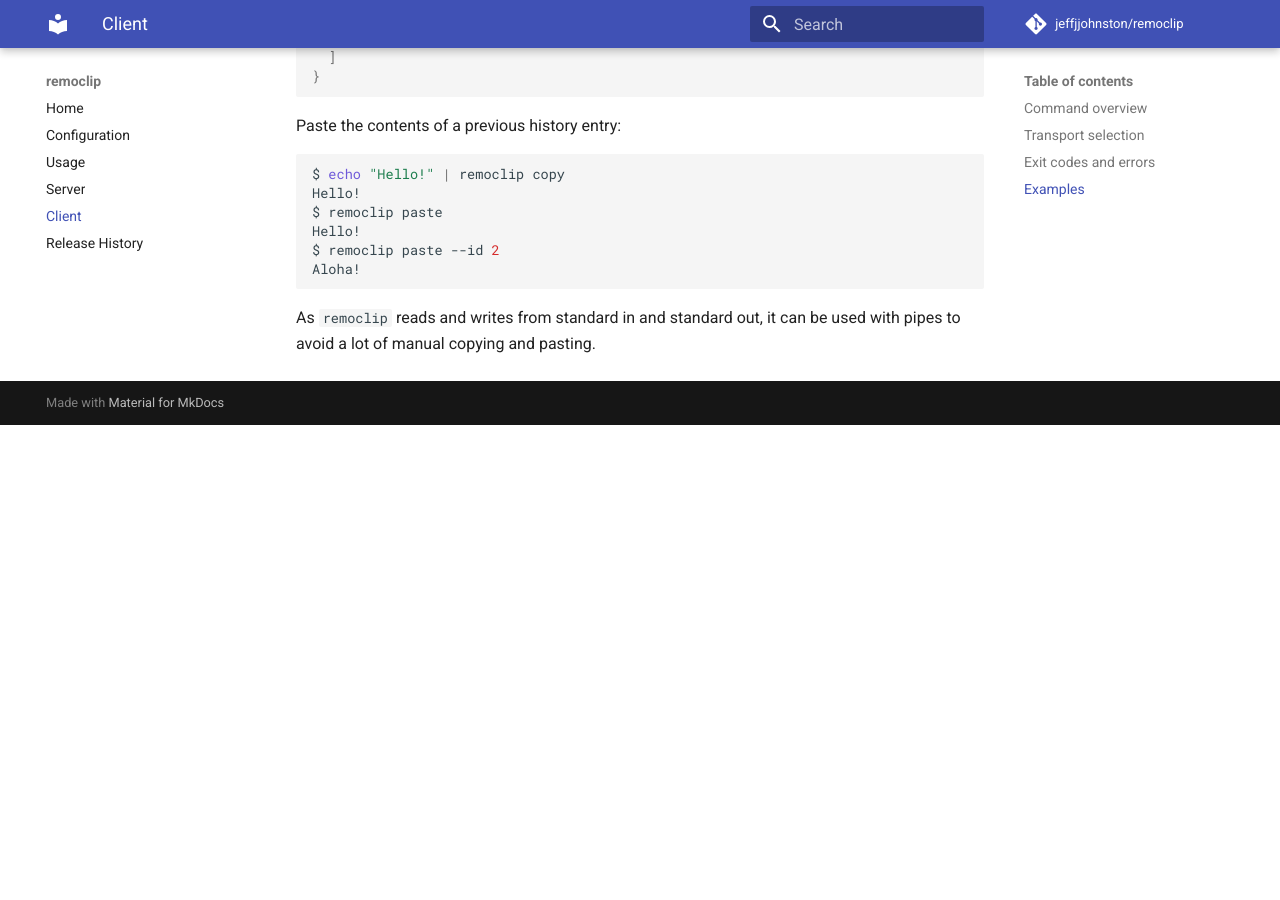
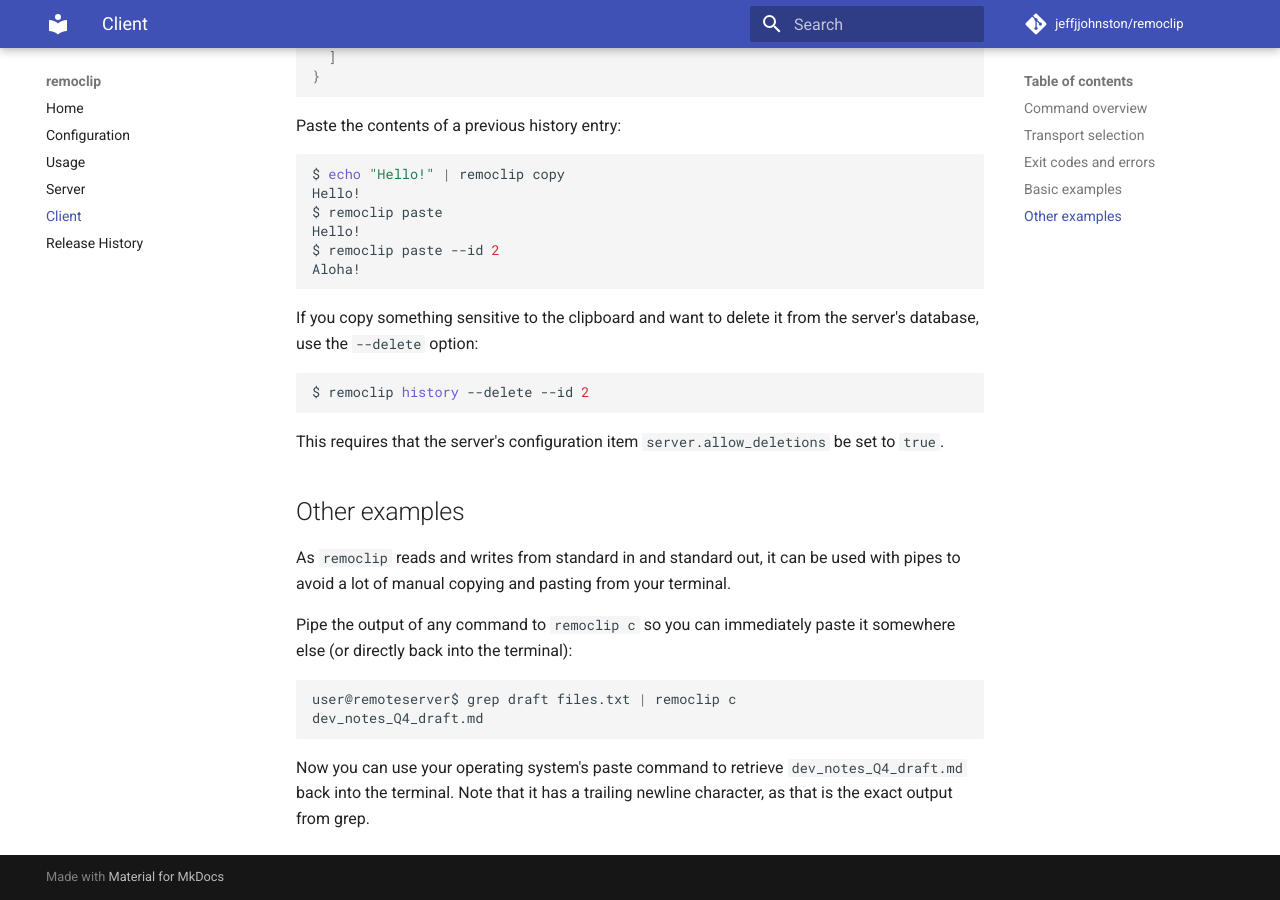
Before and after one commit to jeffjjohnston/remoclip, an MkDocs documentation site: the page built from docs/client.md, in a window 1280 px wide and 900 px high, scrolled down 2698 px. Built offline with MkDocs 1.6.1 and Material for MkDocs 9.7.7, drawn with Linux system fonts in a browser that asks for light colours; comment, search, counter and statistics services are not loaded; before the commit the page ends 3123 px from its top, so only the background shows below that; some of the changed text lies outside the part shown.

Commit message:
more docs update

````diff
--- a/docs/client.md
+++ b/docs/client.md
@@ -56,7 +56,7 @@ failure and exits with status code `1` so scripts can detect the problem. Value
 validation errors exit with status code `2`. Successful operations exit with
 status code `0`.
 
-## Examples
+## Basic examples
 
 ```text title="notes.txt"
 Aloha!
@@ -134,4 +134,23 @@ $ remoclip paste --id 2
 Aloha!
 ```
 
-As `remoclip` reads and writes from standard in and standard out, it can be used with pipes to avoid a lot of manual copying and pasting.
+If you copy something sensitive to the clipboard and want to delete it from the server's database, use the `--delete` option:
+
+```bash
+$ remoclip history --delete --id 2
+```
+
+This requires that the server's configuration item `server.allow_deletions` be set to `true`.
+
+## Other examples
+
+As `remoclip` reads and writes from standard in and standard out, it can be used with pipes to avoid a lot of manual copying and pasting from your terminal.
+
+Pipe the output of any command to `remoclip c` so you can immediately paste it somewhere else (or directly back into the terminal):
+
+```bash
+user@remoteserver$ grep draft files.txt | remoclip c
+dev_notes_Q4_draft.md
+```
+
+Now you can use your operating system's paste command to retrieve `dev_notes_Q4_draft.md` back into the terminal. Note that it has a trailing newline character, as that is the exact output from grep.
````
Also changed, not shown: docs/index.md (+1 -1 lines), docs/releases.md (+5 -1 lines), docs/server.md (+1 -2 lines), docs/usage.md (+3 -4 lines).
